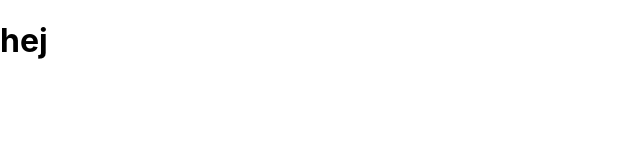
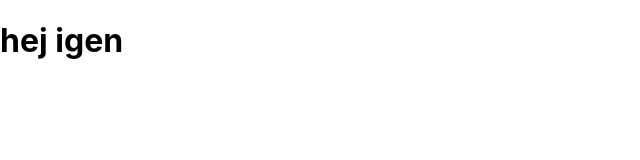
Before and after one commit to Avancerad-JavaScript-med-React-JS-EC/grupparbete-mad-zebras, a React (Create React App) app: page /About/1 in a window 1280 px wide. Shown: the top 160 px of the page, without its empty margins (0-640 px from the left). Built offline with nearby package versions, Linux system fonts and the light colour scheme.

Commit message:
Update about.js

```diff
--- a/src/components/About/about.js
+++ b/src/components/About/about.js
@@ -3,7 +3,7 @@ import React from 'react';
 function About() {
     return (
         <div>
-            <h1>hej</h1>
+            <h1>hej igen</h1>
         </div>
     );
 }
```
